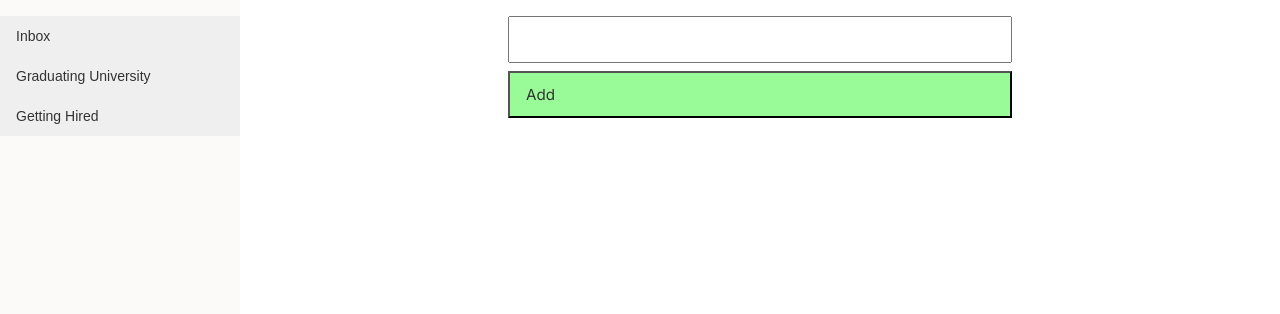
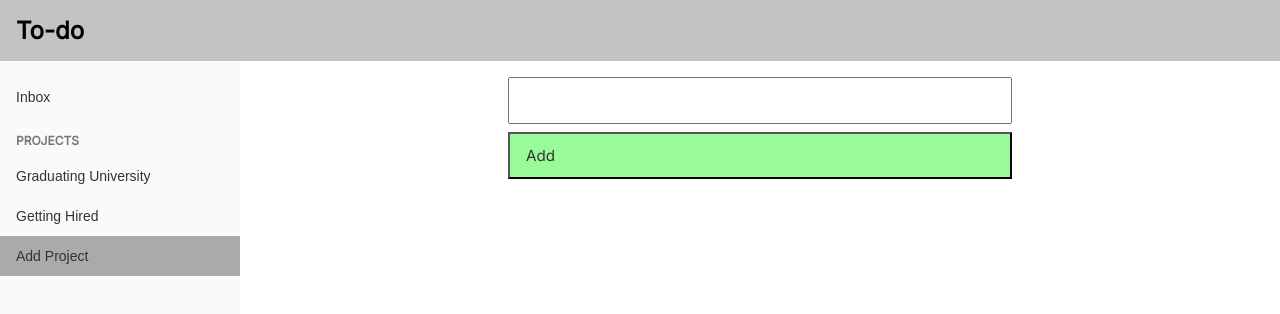
Before and after one commit to hanson777/todo-list, a website built with webpack: page src/template.html in a window 1280 px wide. Both pictures are taken after a click on the button "Add task". Built offline with nearby package versions, Linux system fonts and the light colour scheme.

Commit message:
Add functionality to add new projects

```diff
--- a/src/index.js
+++ b/src/index.js
@@ -1,6 +1,7 @@
 import "./modules/styles/global-styles.css";
 import "./modules/styles/sidebar-styles.css";
 import "./modules/styles/tasklist-styles.css";
+import "./modules/styles/header-styles.css";
 import Controller from "./modules/Controller";
 import UI from "./modules/UI";
 import TodoList from "./modules/TodoList";
--- a/src/modules/Controller.js
+++ b/src/modules/Controller.js
@@ -4,14 +4,25 @@ export default class Controller {
 
     static bindEvents(todoList) {
         document.querySelector(".add-button").addEventListener("click", () => {
-            UI.hideAddTaskButton();
+            UI.hideElement(".add-button")
             UI.loadNewTaskPopup();
             document.querySelector(".confirm-add-task").addEventListener("click", () => {
-                UI.hideConfirmButton();
-                UI.hideInput();
+                UI.hideElement(".confirm-add-task");
+                UI.hideElement(".name-input");
                 UI.addTask(todoList);
                 UI.loadTasks(todoList);
             });
         });
+
+        document.querySelector(".add-project-button").addEventListener("click", () => {
+            UI.hideElement(".add-project-button");
+            UI.loadNewProjectPopup();
+            document.querySelector(".confirm-add-project").addEventListener("click", () => {
+                UI.hideElement(".confirm-add-project");
+                UI.hideElement(".project-input");
+                UI.addProject(todoList);
+                UI.populateSidebar(todoList);
+            });
+        });
     }
 }
--- a/src/modules/UI.js
+++ b/src/modules/UI.js
@@ -24,6 +24,15 @@ export default class UI {
         return fragment;
     }
 
+    static loadProjectHeader() {
+        const fragment = document.createDocumentFragment();
+        const header = document.createElement("h5");
+        header.classList.add("sidebar-section-title");
+        header.textContent = "Projects";
+        fragment.appendChild(header);
+        return fragment;
+    }
+
     static loadCustomProjects(todoList) {
         const fragment = document.createDocumentFragment();
         const customProjects = todoList.getProjects().filter((p) =>
@@ -37,11 +46,13 @@ export default class UI {
     }
 
     static populateSidebar(todoList) {
-        const sidebar = document.querySelector(".sidebar");
+        const projectContainer = document.querySelector(".project-container");
         const fragment = document.createDocumentFragment();
         fragment.appendChild(UI.loadDefaultProjects(todoList));
+        fragment.appendChild(UI.loadProjectHeader());
         fragment.appendChild(UI.loadCustomProjects(todoList));
-        sidebar.replaceChildren(fragment);
+        UI.showElement(".add-project-button");
+        projectContainer.replaceChildren(fragment);
     }
 
     static createTaskItem(task) {
@@ -52,7 +63,7 @@ export default class UI {
     }
 
     static loadTasks(todoList) {
-        UI.showAddTaskButton();
+        UI.showElement(".add-button");
         const fragment = document.createDocumentFragment();
         const taskContainer = document.querySelector(".task-container");
         const currentProject = todoList.getCurrentProject();
@@ -76,32 +87,39 @@ export default class UI {
         return btn;
     }
 
+    static createNewProjectInput() {
+        const input = document.createElement("input");
+        input.setAttribute("id", "project-name")
+        input.classList.add("project-input", "tasklist-item");
+        return input;
+    }
+
+    static createNewProjectButton() {
+        const btn = document.createElement("button");
+        btn.classList.add("confirm-add-project", "sidebar-item");
+        btn.textContent = "Add";
+        return btn;
+    }
+
+    static loadNewProjectPopup() {
+        const fragment = document.createDocumentFragment();
+        const popupContainer = document.querySelector(".project-popup-container");
+        fragment.appendChild(UI.createNewProjectInput());
+        fragment.appendChild(UI.createNewProjectButton());
+        popupContainer.replaceChildren(fragment);
+    }
+
+    static addProject(todoList){
+        const input = document.querySelector(".project-input").value;
+        todoList.addProject(new Project(input));
+    }
+
     static loadNewTaskPopup() {
         const fragment = document.createDocumentFragment();
-        const popupContainer = document.querySelector(".popup-container");
+        const popupContainer = document.querySelector(".task-popup-container");
         fragment.appendChild(UI.createNewTaskInput());
         fragment.appendChild(UI.createNewTaskButton());
         popupContainer.replaceChildren(fragment);
-    }
-
-    static hideAddTaskButton() {
-        const addBtn = document.querySelector(".add-button");
-        addBtn.classList.add("hidden");
-    }
-
-    static showAddTaskButton() {
-        const addBtn = document.querySelector(".add-button");
-        addBtn.classList.remove("hidden");
-    }
-
-    static hideConfirmButton() {
-        const addBtn = document.querySelector(".confirm-add-task");
-        addBtn.classList.add("hidden");
-    }
-
-    static hideInput() {
-        const input = document.querySelector(".name-input");
-        input.classList.add("hidden");
     }
 
     static addTask(todoList) {
@@ -114,7 +132,15 @@ export default class UI {
         return input === "";
     }
 
-    static warn() {
-        alert("Task name cannot be empty");
+    static hideElement(className){
+        const ele = document.querySelector(`${className}`);
+        ele.classList.add("hidden");
+    }
+
+    static showElement(className){
+        const ele = document.querySelector(`${className}`);
+        if(ele.classList.contains("hidden")) {
+            ele.classList.remove("hidden");
+        }
     }
 }
--- a/src/modules/styles/global-styles.css
+++ b/src/modules/styles/global-styles.css
@@ -11,7 +11,13 @@ html, body {
 
 body {
     font-family: 'Inter', sans-serif;
-    display: flex;       /* sidebar + tasklist layout */
+    display: flex;
+    flex-direction: column;
     height: 100vh;
     background-color: #ffffff;
 }
+
+.main {
+  display: flex;
+  flex: 1;
+}
--- /dev/null
+++ b/src/modules/styles/header-styles.css
@@ -0,0 +1,6 @@
+.header {
+  background-color: #c3c3c3;
+  padding: 1rem;
+  font-size: 1.5rem;
+  font-weight: bold;
+}
--- a/src/modules/styles/sidebar-styles.css
+++ b/src/modules/styles/sidebar-styles.css
@@ -14,19 +14,24 @@
     align-items: center;
     padding: 0.75rem 1rem;
     color: #333;
+    background-color: transparent;
     text-decoration: none;
     font-size: 14px;
+    border: none;
     transition: background-color 0.2s ease;
-    border: none;
+}
+
+.project-container, .project-popup-container {
+    display: flex;
+    flex-direction: column;
 }
 
 .sidebar-item:hover {
     background-color: #f0f0f0;
 }
 
-.sidebar-item.active {
-    background-color: #e8e8e8;
-    font-weight: 500;
+.sidebar-item:active {
+    background-color: #f0f0f0;
 }
 
 .sidebar-section-title {
@@ -35,3 +40,7 @@
     color: #777;
     text-transform: uppercase;
 }
+
+.add-project-button {
+    background-color: #aaaaaa;
+}
--- a/src/modules/styles/tasklist-styles.css
+++ b/src/modules/styles/tasklist-styles.css
@@ -1,34 +1,33 @@
 .tasklist {
-    flex: 1;                       /* take remaining space next to sidebar */
+    flex: 1;
     display: flex;
-    flex-direction: column;        /* stack tasks vertically */
+    flex-direction: column;
     align-items: center;
-    justify-content: flex-start;   /* start at top */
-    padding: 1rem;                 /* inner spacing */
+    justify-content: flex-start;
+    padding: 1rem;
     background-color: #ffffff;
-    overflow-y: auto;              /* scroll if many tasks */
+    overflow-y: auto;
 }
 
-/* Each task item */
 .tasklist-item {
     display: flex;
     align-items: center;
     justify-content: left;
-    width: 50%;                   /* fill tasklist horizontally */
+    width: 50%;
     padding: 0.75rem 1rem;
     font-family: 'Inter', sans-serif;
     font-size: 0.95rem;
     color: #333333;
     cursor: pointer;
     transition: background-color 0.2s ease, transform 0.1s ease;
-    margin-bottom: 0.5rem;         /* spacing between tasks */
+    margin-bottom: 0.5rem;
 }
 
 .confirm-add-task {
     background-color: #98FB98;
 }
 
-.popup-container, .task-container{
+.task-popup-container, .task-container{
     display: flex;
     flex-direction: column;
     justify-content: center;
--- a/src/modules/styles/title-styles.css
+++ /dev/null
@@ -1,5 +0,0 @@
-.title {
-    display: flex;
-    justify-content: left;
-    font-size: 24px;
-}
--- a/src/template.html
+++ b/src/template.html
@@ -7,12 +7,19 @@
     <title>To-do List</title>
 </head>
 <body>
-    <div class="sidebar"></div>
-    <ul class="tasklist">
-        <li class="project-name-container"></li>
-        <li class="task-container"></li>
-        <button class="add-button tasklist-item">Add task</button>
-        <li class="popup-container"></li>
-    </ul>
+    <div class="header">To-do</div>
+    <div class="main">
+        <div class="sidebar">
+            <li class="project-container"></li>
+            <li class="project-popup-container"></li>
+            <button class="sidebar-item add-project-button">Add Project</button>
+        </div>
+            <ul class="tasklist">
+                <li class="project-name-container"></li>
+                <li class="task-container"></li>
+                <button class="add-button tasklist-item">Add task</button>
+                <li class="task-popup-container"></li>
+        </ul>
+    </div>
 </body>
 </html>
```
